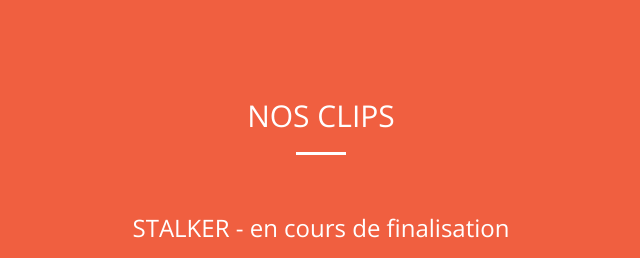
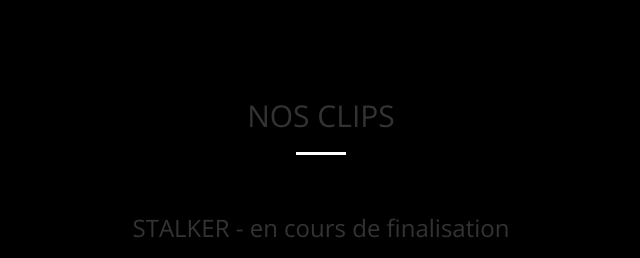
Before and after one commit to nyl-auster/we-are-byron, a PHP site: page /pro/index.php in a window 1280 px wide. Shown: the part 801-1059 px from the top of the page, without its empty margins (319-959 px from the left). Run offline with PHP 8.4, Linux system fonts and the light colour scheme; some libraries are stand-ins or nearby versions.

Commit message:
espace pro noir

```diff
--- a/pro/index.php
+++ b/pro/index.php
@@ -124,7 +124,7 @@ if (strpos($_SERVER['HTTP_HOST'], 'we-are-byron.com') !== FALSE) {
 
 
 
-<section class="bg-primary" id="clips">
+<section style="background-color:black" id="clips">
     <div class="container">
         <div class="row">
             <div class="col-lg-8 col-lg-offset-2 text-center">
```
